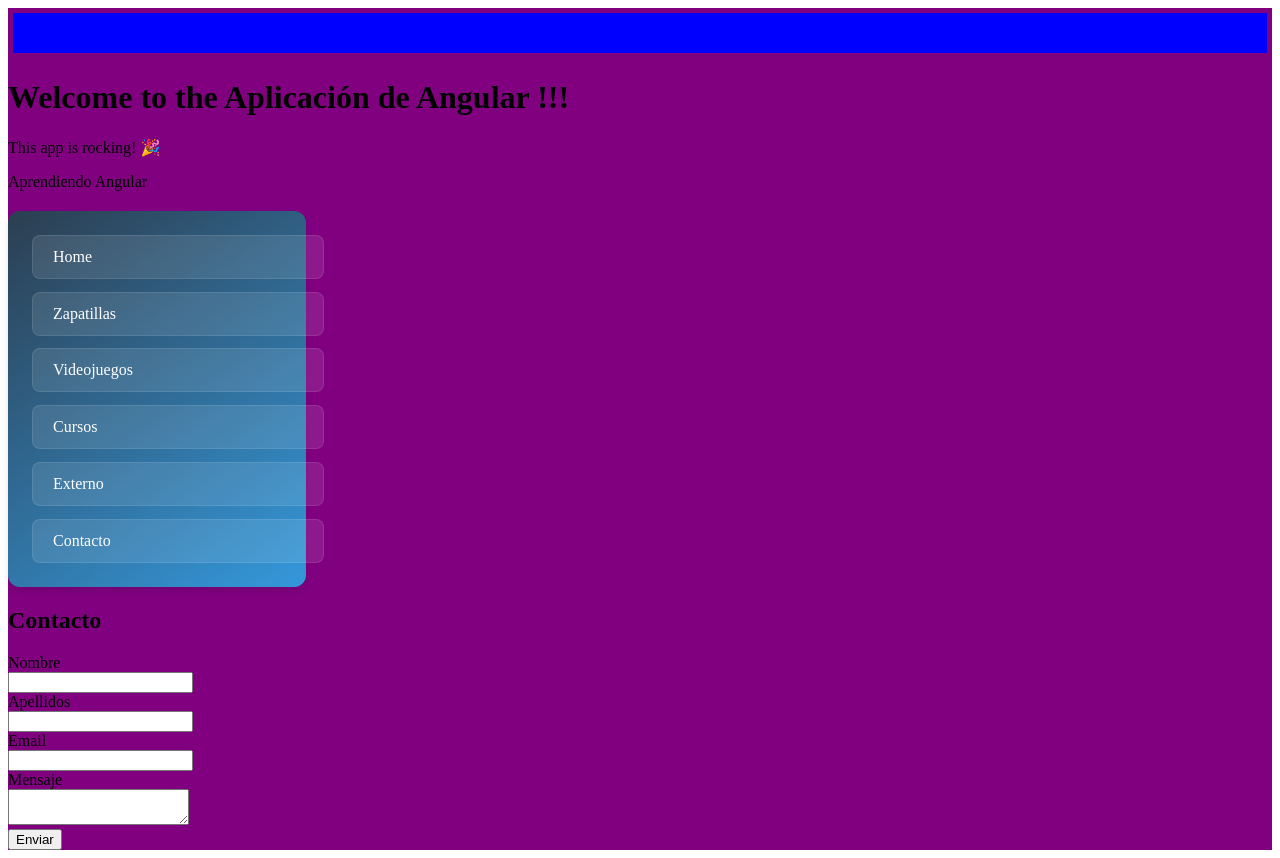
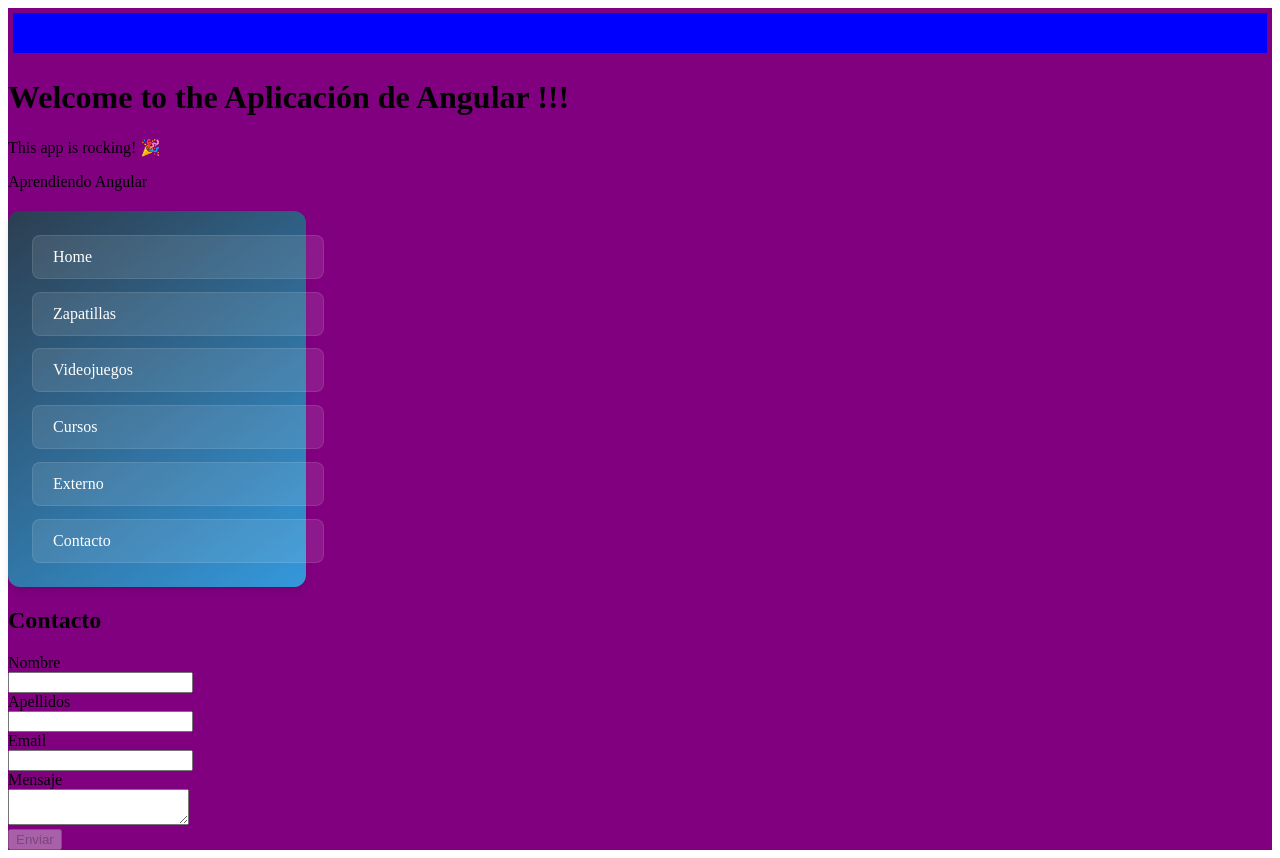
Before and after one commit to Ornella-Gigante/Master-in-JavaScript-JSON-TypeScript-Learning-JS-jQuery-Angular-NodeJS, an Angular app in the folder aprendiendo-angular/: page /contacto in a window 1280 px wide. Built offline with nearby package versions, Linux system fonts and the light colour scheme.

Commit message:
agregando condicion disabled en formulario

```diff
--- a/aprendiendo-angular/src/app/contacto/contacto.component.html
+++ b/aprendiendo-angular/src/app/contacto/contacto.component.html
@@ -29,5 +29,5 @@
     </span>
     <br/>
 
-    <input type="submit" value="Enviar"/>
+    <input type="submit" value="Enviar" [disabled]="!formContacto.form.valid"/>
 </form>
```
